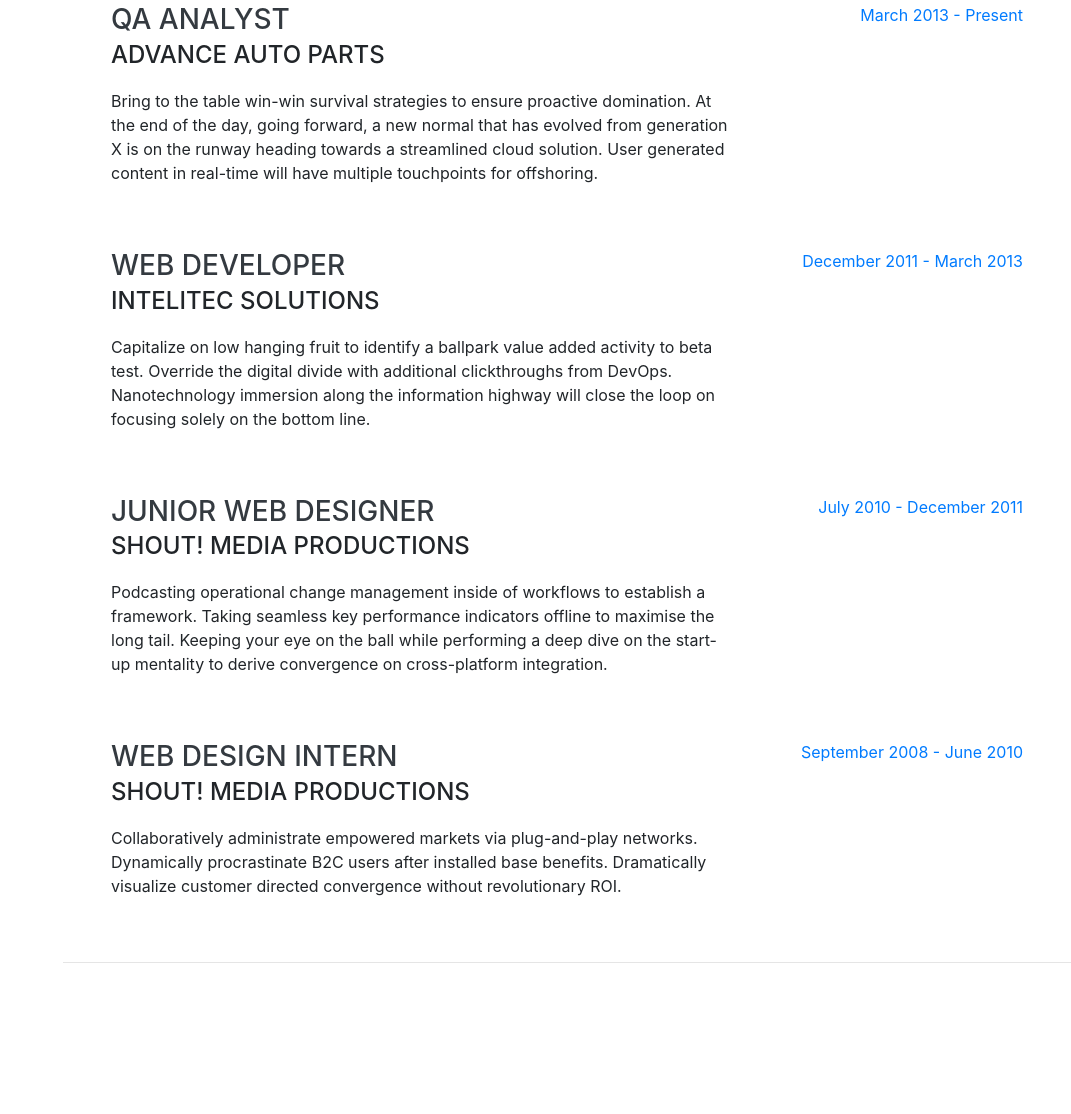
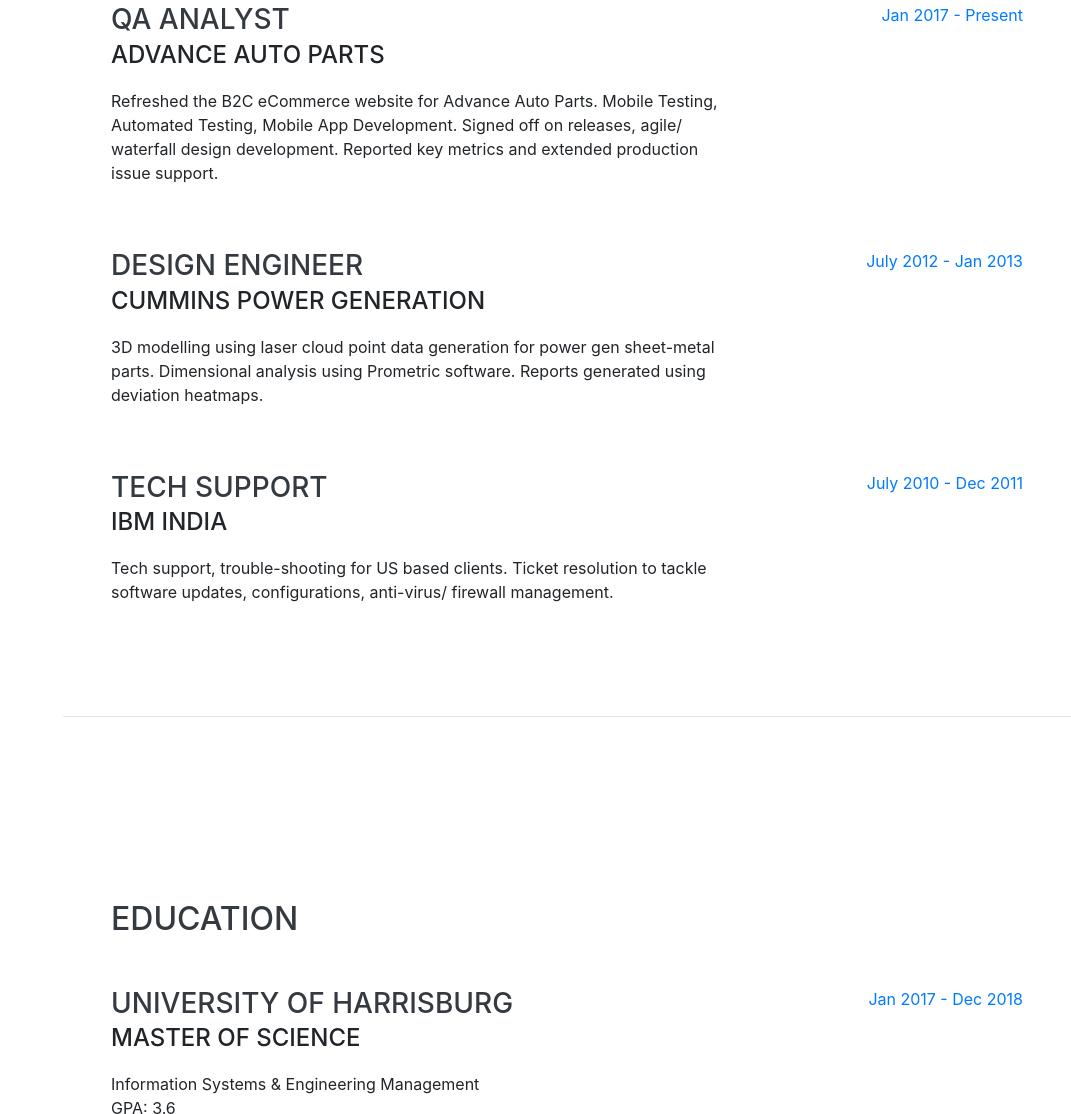
Before and after one commit to KTJ-46/Portfolio2, a website with bundled scripts: page index.html in a window 1280 px wide. Shown: the part 932-2046 px from the top of the page, without its empty margins (209-1280 px from the left). Built offline with nearby package versions, Linux system fonts and the light colour scheme; a web font is replaced by a local one.

Commit message:
updated labels

```diff
--- a/index.html
+++ b/index.html
@@ -53,7 +53,7 @@
           <a class="nav-link js-scroll-trigger" href="#interests">Interests</a>
         </li>
         <li class="nav-item">
-          <a class="nav-link js-scroll-trigger" href="#awards">Awards</a>
+          <a class="nav-link js-scroll-trigger" href="#awards">Work Demo</a>
         </li>
       </ul>
     </div>
@@ -97,44 +97,36 @@
           <div class="resume-content">
             <h3 class="mb-0">QA Analyst</h3>
             <div class="subheading mb-3">Advance Auto Parts</div>
-            <p>Bring to the table win-win survival strategies to ensure proactive domination. At the end of the day, going forward, a new normal that has evolved from generation X is on the runway heading towards a streamlined cloud solution. User generated content in real-time will have multiple touchpoints for offshoring.</p>
+            <p>Refreshed the B2C eCommerce website for Advance Auto Parts. Mobile Testing, Automated Testing, Mobile App Development. Signed off on releases, agile/ waterfall design development. Reported key metrics and extended production issue support.</p>
           </div>
           <div class="resume-date text-md-right">
-            <span class="text-primary">March 2013 - Present</span>
+            <span class="text-primary">Jan 2017 - Present</span>
           </div>
         </div>
 
         <div class="resume-item d-flex flex-column flex-md-row justify-content-between mb-5">
           <div class="resume-content">
-            <h3 class="mb-0">Web Developer</h3>
-            <div class="subheading mb-3">Intelitec Solutions</div>
-            <p>Capitalize on low hanging fruit to identify a ballpark value added activity to beta test. Override the digital divide with additional clickthroughs from DevOps. Nanotechnology immersion along the information highway will close the loop on focusing solely on the bottom line.</p>
+            <h3 class="mb-0">Design Engineer</h3>
+            <div class="subheading mb-3">Cummins Power Generation</div>
+            <p>3D modelling using laser cloud point data generation for power gen sheet-metal parts. Dimensional analysis using Prometric software. Reports generated using deviation heatmaps.</p>
           </div>
           <div class="resume-date text-md-right">
-            <span class="text-primary">December 2011 - March 2013</span>
+            <span class="text-primary">July 2012 - Jan 2013</span>
           </div>
         </div>
 
         <div class="resume-item d-flex flex-column flex-md-row justify-content-between mb-5">
           <div class="resume-content">
-            <h3 class="mb-0">Junior Web Designer</h3>
-            <div class="subheading mb-3">Shout! Media Productions</div>
-            <p>Podcasting operational change management inside of workflows to establish a framework. Taking seamless key performance indicators offline to maximise the long tail. Keeping your eye on the ball while performing a deep dive on the start-up mentality to derive convergence on cross-platform integration.</p>
+            <h3 class="mb-0">Tech Support</h3>
+            <div class="subheading mb-3">IBM India</div>
+            <p>Tech support, trouble-shooting for US based clients. Ticket resolution to tackle software updates, configurations, anti-virus/ firewall  management.</p>
           </div>
           <div class="resume-date text-md-right">
-            <span class="text-primary">July 2010 - December 2011</span>
+            <span class="text-primary">July 2010 - Dec 2011</span>
           </div>
         </div>
 
-        <div class="resume-item d-flex flex-column flex-md-row justify-content-between">
-          <div class="resume-content">
-            <h3 class="mb-0">Web Design Intern</h3>
-            <div class="subheading mb-3">Shout! Media Productions</div>
-            <p>Collaboratively administrate empowered markets via plug-and-play networks. Dynamically procrastinate B2C users after installed base benefits. Dramatically visualize customer directed convergence without revolutionary ROI.</p>
-          </div>
-          <div class="resume-date text-md-right">
-            <span class="text-primary">September 2008 - June 2010</span>
-          </div>
+
         </div>
 
       </div>
```
